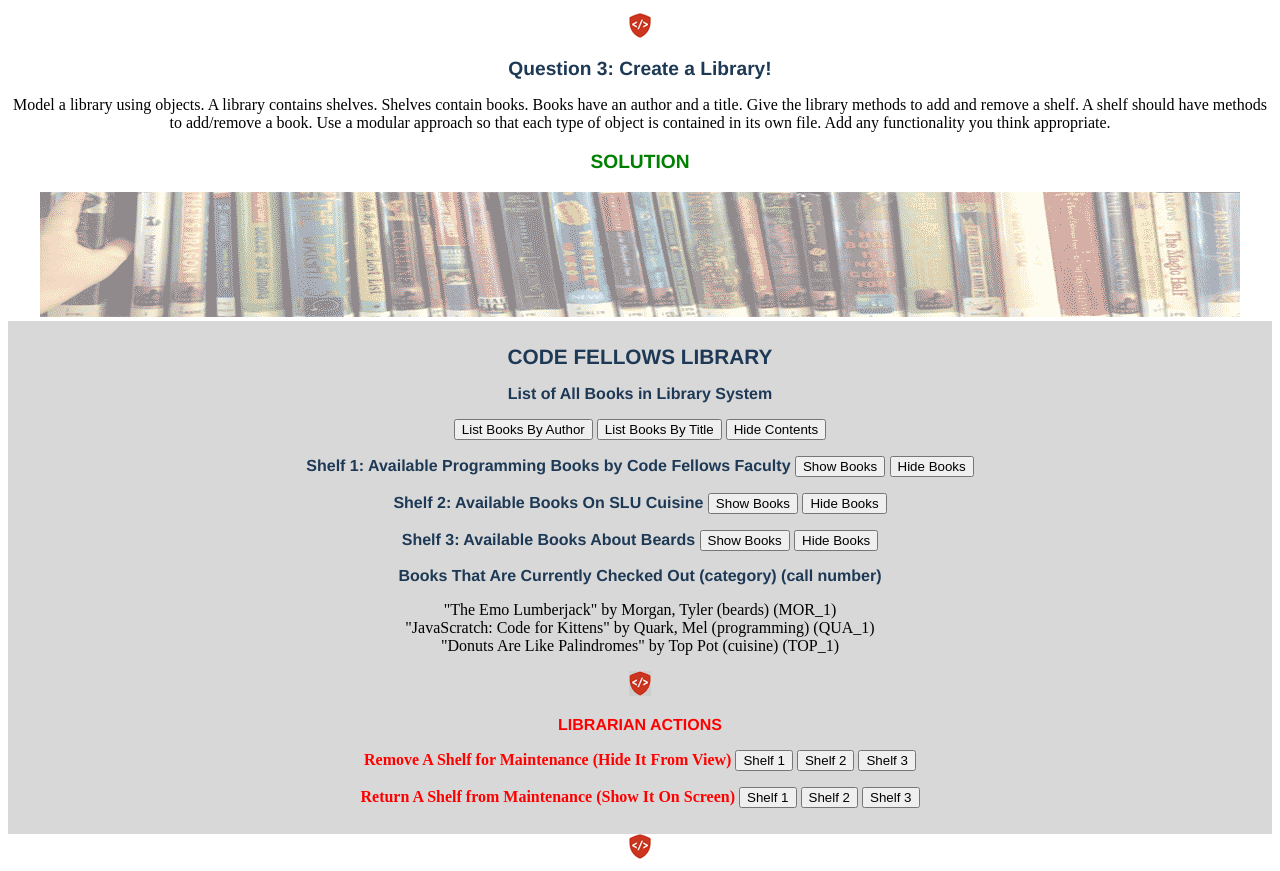
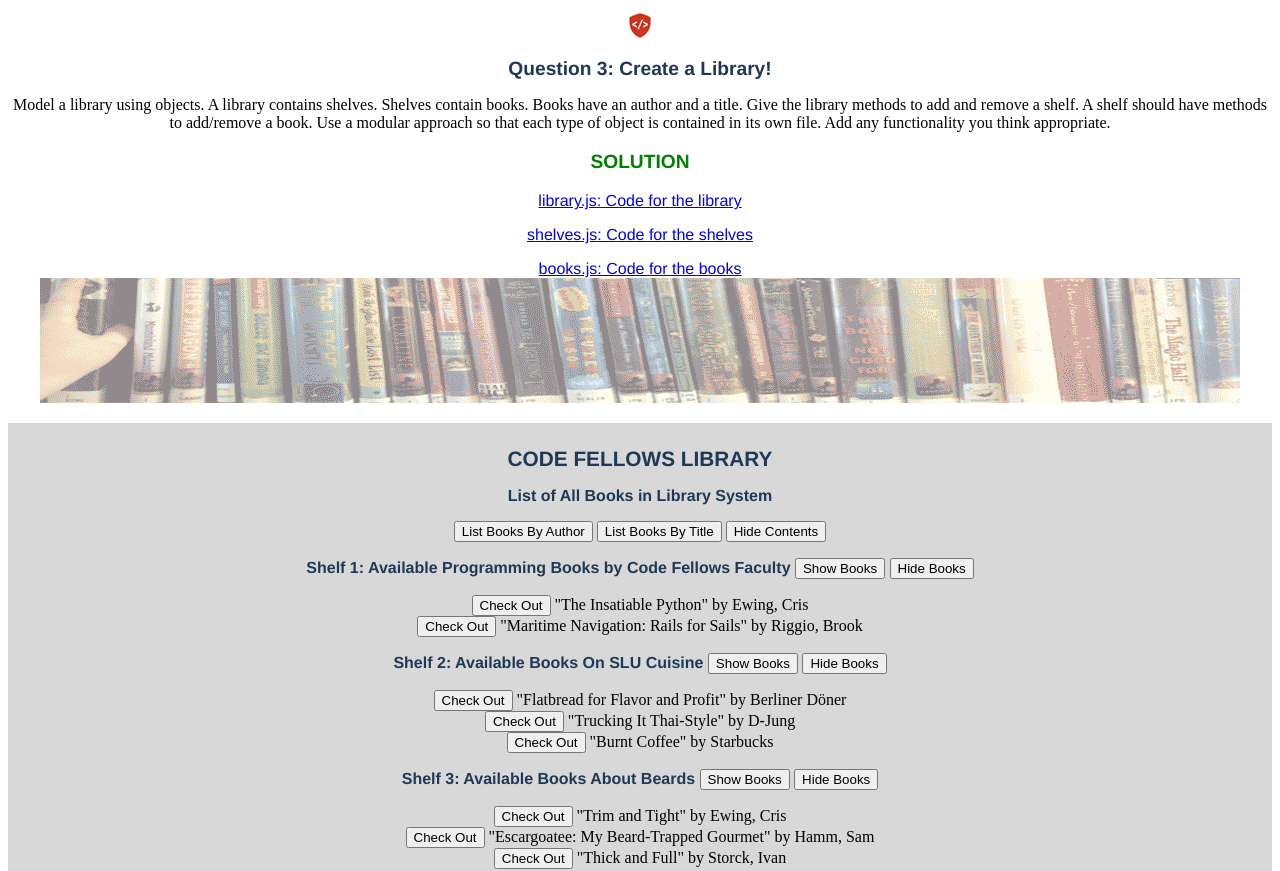
Before and after one commit to samhamm/CF-JS-DA-CC, a website: page q3/index.html in a window 1280 px wide. Shown: the part 113-984 px from the top of the page. Drawn offline with nearby package versions, Linux system fonts and the light colour scheme.

Commit message:
some Monday morning cleanup

```diff
--- a/q3/books.js
+++ b/q3/books.js
@@ -1,21 +1,36 @@
+// books.js
+// Sam Hamm
+// Code Fellows JavaScript Code Challenge
+// January 2015
+
 function Book(author, title, category, status, callNumber){
   this.author = author;
   this.title = title;
   this.category = category;
   this.status = status;
   this.callNumber = callNumber;
+  this.checkThisOut = function() {
+    this.status = "loaned";
+    console.log(this.title + " " + this.status);
+    bookStatus(books);
+  }
+  this.checkThisIn = function() {
+    this.status = "shelved";
+    console.log(this.title + " " + this.status);
+    bookStatus(books);
+  }
 }
 
-var qua1 = new Book('Quark, Mel', '"JavaScratch: Code for Kittens"', 'programming', 'loaned', 'QUA_1');
-var ewi1 = new Book('Ewing, Cris', '"The Insatiable Python"', 'programming', 'shelved', 'EWI_1');
-var rig1 = new Book('Riggio, Brook', '"Maritime Navigation: Rails for Sails"', 'programming', 'shelved', 'RIG_1');
-var dju1 = new Book('D-Jung', '"Trucking It Thai-Style"', 'cuisine', 'shelved', 'DJU_1');
-var top1 = new Book('Top Pot', '"Donuts Are Like Palindromes"', 'cuisine', 'loaned', 'TOP_1');
-var ber1 = new Book('Berliner Döner', '"Flatbread for Flavor and Profit"', 'cuisine', 'shelved', 'BER_1');
-var sta1 = new Book('Starbucks', '"Burnt Coffee"', 'cuisine', 'shelved', 'STA_1');
-var sto1 = new Book('Storck, Ivan', '"Thick and Full"', 'beards', 'shelved', 'STO_1');
-var ewi2 = new Book('Ewing, Cris', '"Trim and Tight"', 'beards', 'shelved', 'EWI_1');
-var mor1 = new Book('Morgan, Tyler', '"The Emo Lumberjack"', 'beards', 'loaned', 'MOR_1');
-var ham1 = new Book('Hamm, Sam', '"Escargoatee: My Beard-Trapped Gourmet"', 'beards', 'shelved', 'HAM_1');
+var qua1 = new Book('Quark, Mel', '"JavaScratch: Code for Kittens"', 'programming', 'loaned', 'qua1');
+var ewi1 = new Book('Ewing, Cris', '"The Insatiable Python"', 'programming', 'shelved', 'ewi1');
+var rig1 = new Book('Riggio, Brook', '"Maritime Navigation: Rails for Sails"', 'programming', 'shelved', 'rig1');
+var dju1 = new Book('D-Jung', '"Trucking It Thai-Style"', 'cuisine', 'shelved', 'dju1');
+var top1 = new Book('Top Pot', '"Donuts Are Like Palindromes"', 'cuisine', 'loaned', 'top1');
+var ber1 = new Book('Berliner Döner', '"Flatbread for Flavor and Profit"', 'cuisine', 'shelved', 'ber1');
+var sta1 = new Book('Starbucks', '"Burnt Coffee"', 'cuisine', 'shelved', 'sta1');
+var sto1 = new Book('Storck, Ivan', '"Thick and Full"', 'beards', 'shelved', 'sto1');
+var ewi2 = new Book('Ewing, Cris', '"Trim and Tight"', 'beards', 'shelved', 'ewi2');
+var mor1 = new Book('Morgan, Tyler', '"The Emo Lumberjack"', 'beards', 'loaned', 'mor1');
+var ham1 = new Book('Hamm, Sam', '"Escargoatee: My Beard-Trapped Gourmet"', 'beards', 'shelved', 'ham1');
 
 var books = [ber1, dju1, ewi1, ewi2, ham1, mor1, qua1, rig1, sta1, sto1, top1];
--- a/q3/index.html
+++ b/q3/index.html
@@ -17,7 +17,7 @@
 
     <h3><a href="../index.html">Home</a> •
         <a href="../q1/index.html">Question 1</a> •
-        <a href="../q2/q2.html">Question 2</a> •
+        <a href="../q2/index.html">Question 2</a> •
         Question 3
     </h3>
 
@@ -26,6 +26,10 @@
       <p>Model a library using objects. A library contains shelves. Shelves contain books. Books have an author and a title. Give the library methods to add and remove a shelf. A shelf should have methods to add/remove a book. Use a modular approach so that each type of object is contained in its own file. Add any functionality you think appropriate.</p>
 
     <p class="solution-header">SOLUTION</p>
+
+    <p class="solution-text"><a href="library.js">library.js: Code for the library</a>
+    <p class="solution-text"><a href="shelves.js">shelves.js: Code for the shelves</a>
+    <p class="solution-text"><a href="books.js">books.js: Code for the books</a>
 
     <img src="../img/shelf.png">
 
--- a/q3/library.js
+++ b/q3/library.js
@@ -1,9 +1,20 @@
+// library.js
+// Sam Hamm
+// Code Fellows JavaScript Code Challenge
+// January 2015
+
+var loanedBooks = [];
+
 function bookStatus(books) {
+  loanedBooks = [];
   _.forEach(books, function(books) {
     if (books.status === "loaned") {
-      loanedBooks.push(books.title + " by " + books.author + " (" + books.category + ")" + " (" + books.callNumber + ")" + "<br>");
+      loanedBooks.push('<input type="button" value="Check In" onclick="' + books.callNumber + '.checkThisIn()"> ' + books.title + ' by ' + books.author + '<br>');
     }
   });
+  shelf1(books);
+  shelf2(books);
+  shelf3(books);
   $(function() {
     $("#checked-out").html(loanedBooks);
   });
--- a/q3/shelves.js
+++ b/q3/shelves.js
@@ -1,15 +1,19 @@
+// shelves.js
+// Sam Hamm
+// Code Fellows JavaScript Code Challenge
+// January 2015
+
 var allTitles = [],
     allAuthors = [],
     devBooks = []
     cuisineBooks = []
-    beardBooks = [],
-    loanedBooks = [];
+    beardBooks = [];
 
 function shelf1(books) {
   devBooks = [];
   _.forEach(books, function(books) {
     if (books.category === "programming" && books.status === "shelved") {
-      devBooks.push(books.title + " by " + books.author + " (" + books.callNumber + ")" + "<br>");
+      devBooks.push('<input type="button" value="Check Out" onclick="' + books.callNumber + '.checkThisOut()"> ' + books.title + ' by ' + books.author + '<br>');
     }
   });
   $("#dev").html(devBooks);
@@ -19,7 +23,7 @@ function shelf2(books) {
   cuisineBooks = [];
   _.forEach(books, function(books) {
     if (books.category === "cuisine" && books.status === "shelved") {
-      cuisineBooks.push(books.title + " by " + books.author + " (" + books.callNumber + ")" + "<br>");
+      cuisineBooks.push('<input type="button" value="Check Out" onclick="' + books.callNumber + '.checkThisOut()"> ' + books.title + ' by ' + books.author + '<br>');
     }
   });
   $("#cuisine").html(cuisineBooks);
@@ -29,7 +33,7 @@ function shelf3(books) {
   beardBooks = [];
   _.forEach(books, function(books) {
     if (books.category === "beards" && books.status === "shelved") {
-      beardBooks.push(books.title + " by " + books.author + " (" + books.callNumber + ")" + "<br>");
+      beardBooks.push('<input type="button" value="Check Out" onclick="' + books.callNumber + '.checkThisOut()"> ' + books.title + ' by ' + books.author + '<br>');
     }
   });
   $("#beards").html(beardBooks);
--- a/server.js
+++ b/server.js
@@ -13,7 +13,7 @@ http.createServer(function(req, res) { //all of this below returns the new web s
   fs.exists(filename, function(exists) { // tests whether a path exists in the file system
     if(!exists) { // if the filepath does not exist... 404!!!
       res.writeHead(404, {"Content-Type": "text/plain"});
-      res.write("404 Not Found\n");
+      res.write("404: There Ain't Nothin' Here, Y'all.\n");
       res.end();
       return;
     }
```
Also changed, not shown: q1/q1a.html (+10 -0 lines), q1/q1a.js (+11 -4 lines), q1/q1b.html (+10 -0 lines), q1/q1b.js (+11 -6 lines), q2/index.html (+7 -7 lines).
